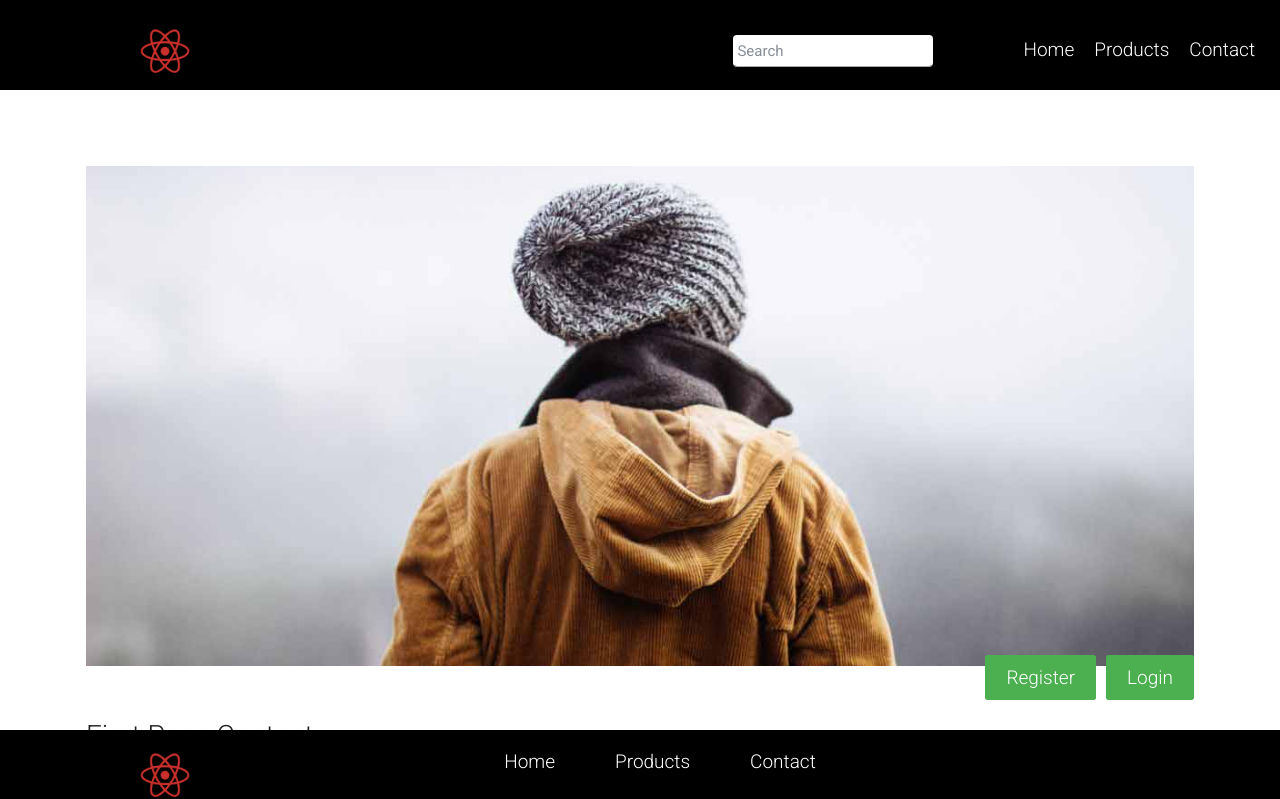
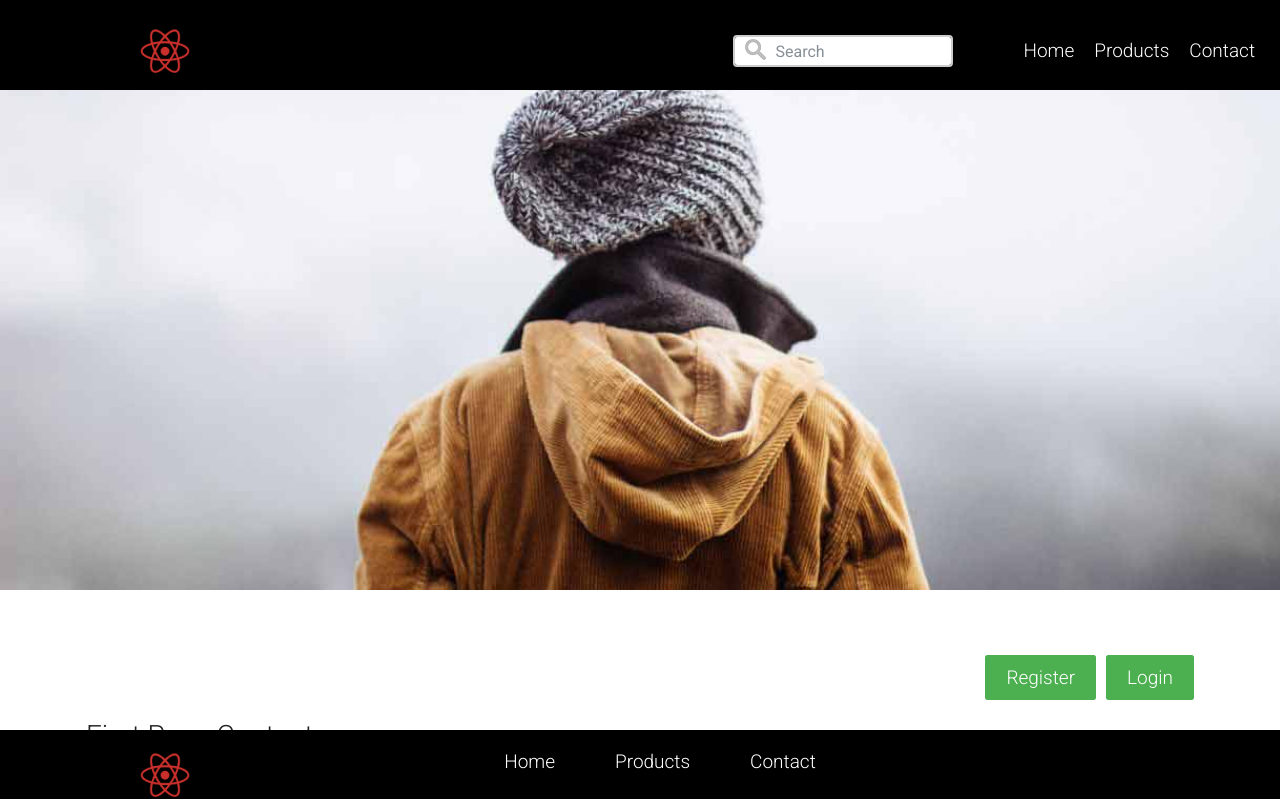
Before and after one commit to ArthurSoftvision1/BasicWebPage---ReactJS, a React (Create React App) app: page / in a window 1280 px wide. Shown: the top 799 px of the page. Built offline with nearby package versions, Linux system fonts and the light colour scheme.

Commit message:
homePage and searchInput component changes

```diff
--- a/src/components/headerComponent/searchInput.js
+++ b/src/components/headerComponent/searchInput.js
@@ -3,7 +3,7 @@ import React, { Component } from 'react';
 class Search extends Component {
   render() {
     return (
-        <input type="text" class="form-control input-lg" id="searchBar" placeholder="Search" />
+        <input type="text" class="form-control input-lg" id="myInput" title="Type in some text" placeholder="Search" />
     );
   }
 }
--- a/src/components/pages/homePage.js
+++ b/src/components/pages/homePage.js
@@ -5,9 +5,11 @@ import ParallaxBlock from '../../components/contentComponent/parallaxBlock';
 class Homepage extends Component {
   render() {
     return (
-    <div className="container">
+    <div>
         <Parallax />
-        <ParallaxBlock />
+        <div className="container">
+          <ParallaxBlock />
+        </div>
     </div>
     );
   }
```
